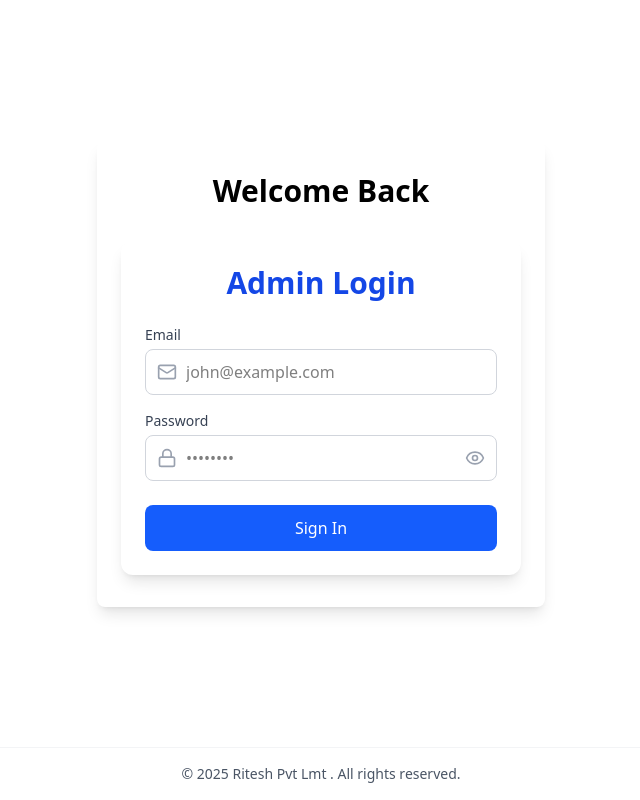
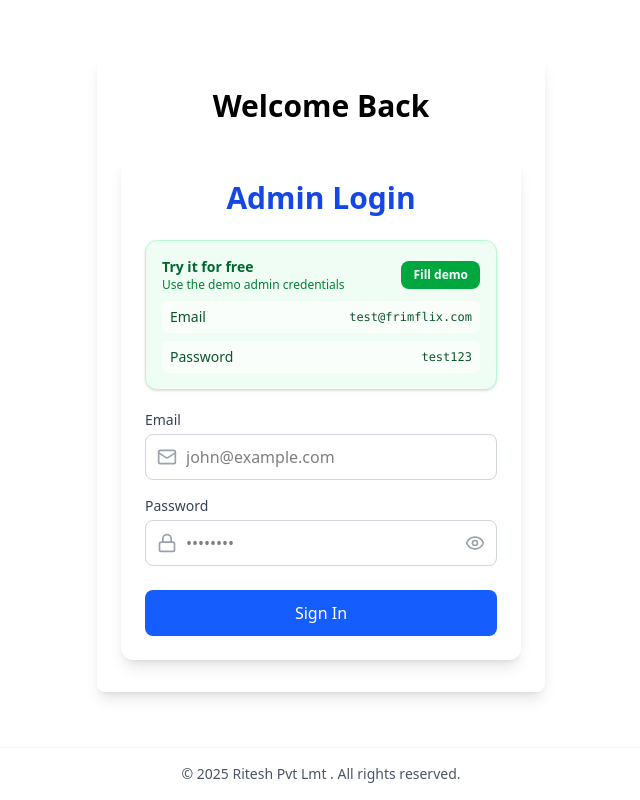
Before and after one commit to riteshvish02/Mailmint, a React (Vite) app: page /auth in a window 1280 px wide. Shown: the whole page, without its empty margins (319-959 px from the left). Built offline with nearby package versions, Linux system fonts and the light colour scheme.

Commit message:
demo card

```diff
--- a/src/components/LoginForm.jsx
+++ b/src/components/LoginForm.jsx
@@ -97,8 +97,18 @@ const LoginForm = () => {
   const [errors, setErrors] = useState({});
   const [isLoading, setIsLoading] = useState(false);
 
+  const demoCredentials = {
+    email: 'test@frimflix.com',
+    password: 'test123',
+  };
+
   const togglePasswordVisibility = () => {
     setShowPassword(!showPassword);
+  };
+
+  const handleUseDemoCredentials = () => {
+    setFormData(demoCredentials);
+    setErrors({});
   };
 
   const handleChange = (e) => {
@@ -165,6 +175,33 @@ const LoginForm = () => {
     <div className="max-w-md w-full p-6 bg-white rounded-xl shadow-lg">
       <div className="text-center mb-6">
         <h2 className="text-3xl font-bold text-blue-700">Admin Login</h2>
+      </div>
+
+      <div className="mb-5 rounded-xl border border-green-200 bg-green-50 p-4 shadow-sm">
+        <div className="flex items-center justify-between gap-3 mb-2">
+          <div>
+            <p className="text-sm font-semibold text-green-800">Try it for free</p>
+            <p className="text-xs text-green-700">Use the demo admin credentials</p>
+          </div>
+          <button
+            type="button"
+            onClick={handleUseDemoCredentials}
+            className="rounded-lg bg-green-600 px-3 py-1.5 text-xs font-semibold text-white transition hover:bg-green-700"
+          >
+            Fill demo
+          </button>
+        </div>
+
+        <div className="space-y-2 text-sm text-green-900">
+          <div className="flex items-center justify-between gap-4 rounded-md bg-white/60 px-2 py-1.5">
+            <span className="font-medium">Email</span>
+            <span className="font-mono text-xs break-all">{demoCredentials.email}</span>
+          </div>
+          <div className="flex items-center justify-between gap-4 rounded-md bg-white/60 px-2 py-1.5">
+            <span className="font-medium">Password</span>
+            <span className="font-mono text-xs break-all">{demoCredentials.password}</span>
+          </div>
+        </div>
       </div>
 
       {errors.general && (
```
